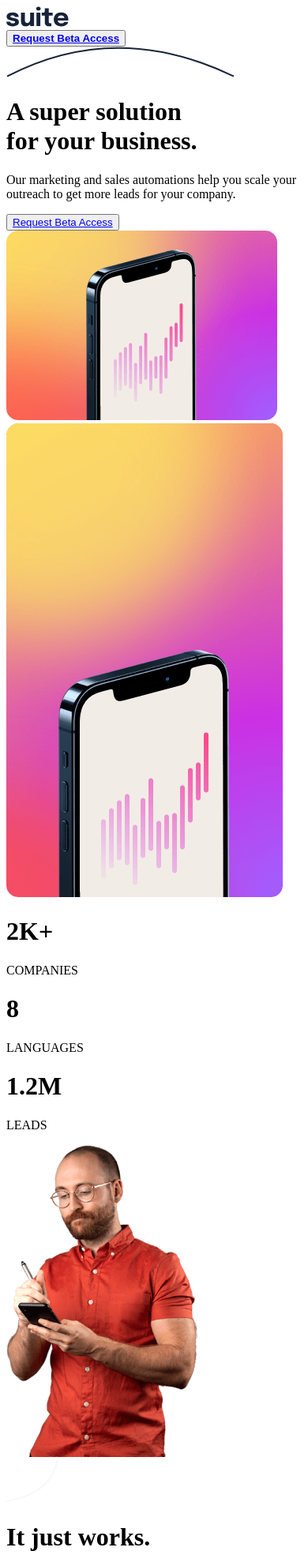
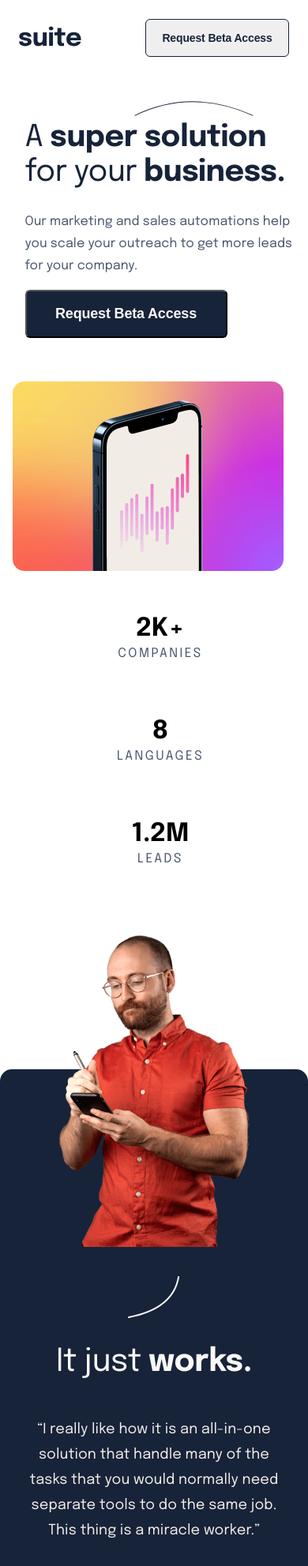
Before and after one commit to g1org11/suite-landing-page, a plain HTML site: page index.html in a window 390 px wide. Shown: the top 1983 px of the page at 79% size. Drawn offline with Linux system fonts and the light colour scheme.

Commit message:
add mobile css

```diff
--- a/index.html
+++ b/index.html
@@ -10,7 +10,7 @@
       href="https://fonts.googleapis.com/css2?family=Epilogue:wght@400;700&display=swap"
       rel="stylesheet"
     />
-    <link rel="stylesheet" href="styles.css" />
+    <link rel="stylesheet" href="style.css" />
     <title>suite-langing-page</title>
   </head>
 
@@ -69,7 +69,7 @@
               <div class="curvelast">
                 <img class="workcurve" src="./assets/pattern-curved-line-2.svg" />
               </div>
-              <div>
+              <div class="text-infos">
                 <h1 class="texhead">It just <strong>works.</strong></h1>
                 <p class="texdesc">
                   “I really like how it is an all-in-one solution that handle many of the tasks that
--- /dev/null
+++ b/style.css
@@ -0,0 +1,278 @@
+body {
+  margin: 0;
+  padding: 0;
+  overflow-x: hidden;
+  box-sizing: border-box;
+}
+
+main {
+  width: 100%;
+  margin: auto;
+  font-family: "Epilogue";
+}
+
+.header {
+  display: flex;
+  justify-content: space-between;
+  align-items: center;
+  margin: 24px;
+}
+
+.request {
+  border: 1px solid #172339;
+  border-radius: 6px;
+  height: 48px;
+  width: 182px;
+  cursor: pointer;
+}
+
+.request:hover {
+  background: #172339;
+  color: #faf8f6;
+}
+
+.link {
+  font-style: normal;
+  font-weight: 700;
+  font-size: 14px;
+  line-height: 24px;
+  /* identical to box height, or 171% */
+  letter-spacing: -0.14px;
+  /* Dark Blue */
+  color: #172339;
+  text-decoration: none;
+  cursor: pointer;
+}
+
+.link:hover {
+  color: #faf8f6;
+}
+
+.text {
+  display: flex;
+  flex-direction: column;
+  justify-content: center;
+  align-items: center;
+  margin-left: 16px;
+  margin-top: 56px;
+}
+
+.one {
+  display: flex;
+  flex-direction: column;
+}
+
+.curvetop {
+  width: 151.47px;
+  height: 19px;
+  position: absolute;
+  left: 170px;
+}
+
+.heading {
+  font-style: normal;
+  font-weight: 400;
+  font-size: 38px;
+  line-height: 44px;
+  /* or 116% */
+  letter-spacing: -0.527778px;
+  color: #172339;
+}
+
+.desc {
+  width: 343px;
+  font-style: normal;
+  font-weight: 400;
+  font-size: 16px;
+  line-height: 28px;
+  /* or 175% */
+  letter-spacing: 0.0888889px;
+  /* Grey */
+  color: #49566d;
+}
+
+.blackrequest {
+  height: 61px;
+  width: 256px;
+  background: #172339;
+  border-radius: 6px;
+  cursor: pointer;
+}
+
+.blackrequest:hover {
+  background: linear-gradient(135deg, #a060ff 0%, #cb30e3 49.21%, #ffa84e 100%);
+  border: none;
+}
+
+.sclink {
+  font-weight: 700;
+  font-size: 18px;
+  line-height: 32px;
+  /* identical to box height, or 178% */
+  letter-spacing: -0.18px;
+  /* Cream White */
+  color: #faf8f6;
+  text-decoration: none;
+}
+
+.tablet {
+  display: none;
+}
+
+.mobile {
+  margin-top: 55px;
+  text-align: center;
+  margin-left: -16px;
+}
+
+.topic {
+  display: flex;
+  flex-direction: column;
+}
+
+.block {
+  display: flex;
+  flex-direction: column;
+  justify-content: center;
+  margin-top: 32px;
+  width: 343px;
+  text-align: center;
+}
+
+.topichead {
+  font-weight: 700;
+  font-size: 48px;
+  line-height: 56px;
+  /* identical to box height, or 117% */
+  text-align: center;
+  /* Dark Blue */
+  color: #172339;
+}
+
+.topicdesc {
+  font-weight: 400;
+  font-size: 16px;
+  line-height: 26px;
+  /* identical to box height, or 162% */
+  text-align: center;
+  letter-spacing: 2.5px;
+  /* Grey */
+  color: #49566d;
+  margin-top: -20px;
+}
+
+.works {
+  display: flex;
+  flex-direction: column;
+  justify-content: center;
+  text-align: center;
+  background-color: #172339;
+  border-radius: 15px;
+  margin-top: 237px;
+  position: relative;
+  height: 768px;
+  width: 100%;
+}
+
+.jer {
+  position: absolute;
+  top: -170px;
+  display: flex;
+  justify-content: center;
+  align-items: center;
+  width: 100%;
+}
+
+.tex {
+  margin-top: 261px;
+}
+.text-infos {
+  display: flex;
+  flex-direction: column;
+  justify-content: center;
+  align-items: center;
+}
+.texhead {
+  font-weight: 400;
+  font-size: 40px;
+  line-height: 48px;
+  /* identical to box height, or 120% */
+  text-align: center;
+  letter-spacing: -0.416667px;
+  color: #faf8f6;
+}
+
+.texdesc {
+  font-weight: 400;
+  font-size: 18px;
+  line-height: 32px;
+  /* or 178% */
+  text-align: center;
+  letter-spacing: 0.09px;
+  /* Cream */
+  color: #f3ede7;
+  height: 160px;
+  width: 343px;
+}
+
+.texname {
+  font-weight: 700;
+  font-size: 18px;
+  line-height: 32px;
+  /* identical to box height, or 178% */
+  text-align: center;
+  letter-spacing: -0.18px;
+  /* Cream White */
+  color: #faf8f6;
+  margin-top: 40px;
+}
+
+.texcity {
+  font-weight: 400;
+  font-size: 16px;
+  line-height: 26px;
+  /* identical to box height, or 162% */
+  text-align: center;
+  letter-spacing: 2.5px;
+  /* Cream */
+  color: #f3ede7;
+}
+
+footer {
+  display: flex;
+  justify-content: center;
+  align-items: center;
+  flex-direction: column;
+  background: #f3ede7;
+}
+
+.footlogo {
+  color: #ffffff;
+  margin-top: 58px;
+}
+
+.icons {
+  margin-top: 35px;
+  gap: 20px;
+  cursor: pointer;
+  display: flex;
+  justify-self: stretch;
+  padding-bottom: 46px;
+}
+
+.grey:hover {
+  mix-blend-mode: normal;
+  opacity: 0.5;
+}
+
+.footdesc {
+  font-weight: 400;
+  font-size: 15px;
+  line-height: 32px;
+  /* identical to box height, or 213% */
+  text-align: center;
+  letter-spacing: 0.0833333px;
+  /* Grey */
+  color: #49566d;
+  margin-top: 33px;
+}
```
